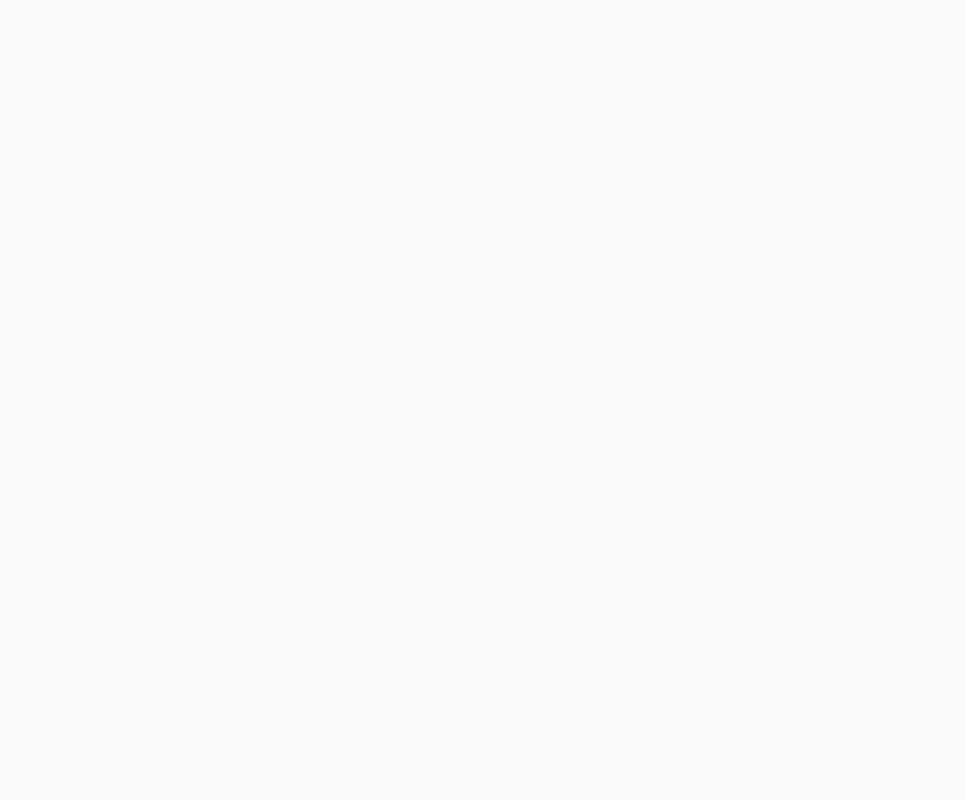
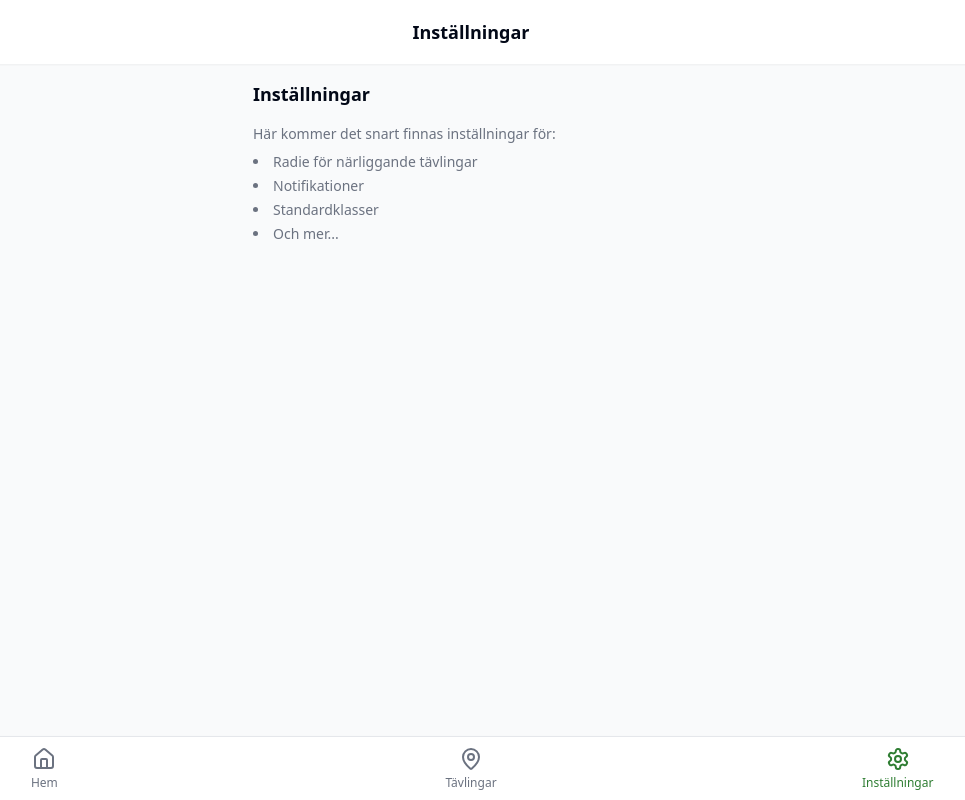
Before and after one commit to runemalm/orientera-mobile, a React (Vite) app: page /settings in a window 1280 px wide. Before the commit this address had no page. Shown: the whole page, without its empty margins (169-1134 px from the left). Built offline with nearby package versions, Linux system fonts and the light colour scheme.

Commit message:
Add settings tab
Add a settings tab and page to the bottom navigation.

```diff
--- a/src/App.tsx
+++ b/src/App.tsx
@@ -1,4 +1,3 @@
-
 import React from 'react';
 import { BrowserRouter as Router, Route, Routes, Navigate } from 'react-router-dom';
 import CompetitionsPage from './pages/CompetitionsPage';
@@ -10,6 +9,7 @@ import CompetitionDetailsPage from './pages/CompetitionDetailsPage';
 import ParticipantsPage from './pages/ParticipantsPage';
 import ClubParticipantsPage from './pages/ClubParticipantsPage';
 import CarpoolingPage from './pages/CarpoolingPage';
+import SettingsPage from './pages/SettingsPage';
 
 const App = () => {
   const [hasLocation, setHasLocation] = useLocalStorage<boolean>('userLocation', false);
@@ -21,6 +21,7 @@ const App = () => {
         <Route path="/home" element={<HomePage />} />
         <Route path="/competitions" element={<CompetitionsPage />} />
         <Route path="/profile" element={<ProfilePage />} />
+        <Route path="/settings" element={<SettingsPage />} />
         <Route path="/competition/:competitionId" element={<CompetitionDetailsPage />} />
         <Route path="/competition/:competitionId/participants" element={<ParticipantsPage />} />
         <Route path="/competition/:competitionId/club-participants" element={<ClubParticipantsPage />} />
--- a/src/components/layout/BottomTabBar.tsx
+++ b/src/components/layout/BottomTabBar.tsx
@@ -1,7 +1,7 @@
 
 import React, { useCallback } from 'react';
 import { useNavigate, useLocation } from 'react-router-dom';
-import { MapPin, Home, User } from 'lucide-react';
+import { MapPin, Home, Settings } from 'lucide-react';
 import { TabName } from '../../types';
 
 const BottomTabBar: React.FC = () => {
@@ -29,10 +29,10 @@ const BottomTabBar: React.FC = () => {
       path: '/competitions'
     },
     {
-      name: 'profile',
-      icon: <User size={24} />,
-      label: 'Profil',
-      path: '/profile'
+      name: 'settings',
+      icon: <Settings size={24} />,
+      label: 'Inställningar',
+      path: '/settings'
     }
   ];
 
--- /dev/null
+++ b/src/pages/SettingsPage.tsx
@@ -0,0 +1,24 @@
+
+import React from 'react';
+import MobileLayout from '../components/layout/MobileLayout';
+
+const SettingsPage: React.FC = () => {
+  return (
+    <MobileLayout title="Inställningar">
+      <div className="p-4 space-y-4">
+        <h2 className="text-lg font-semibold">Inställningar</h2>
+        <div className="text-sm text-gray-500">
+          Här kommer det snart finnas inställningar för:
+          <ul className="list-disc list-inside mt-2 space-y-1">
+            <li>Radie för närliggande tävlingar</li>
+            <li>Notifikationer</li>
+            <li>Standardklasser</li>
+            <li>Och mer...</li>
+          </ul>
+        </div>
+      </div>
+    </MobileLayout>
+  );
+};
+
+export default SettingsPage;
```
